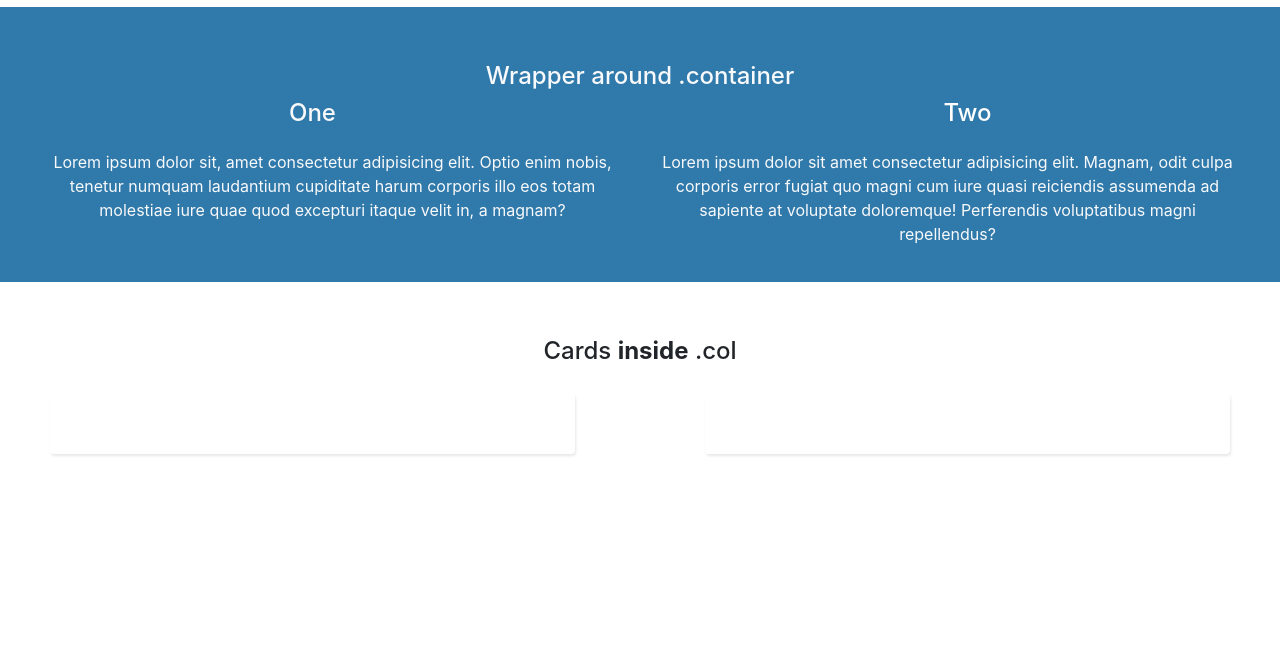
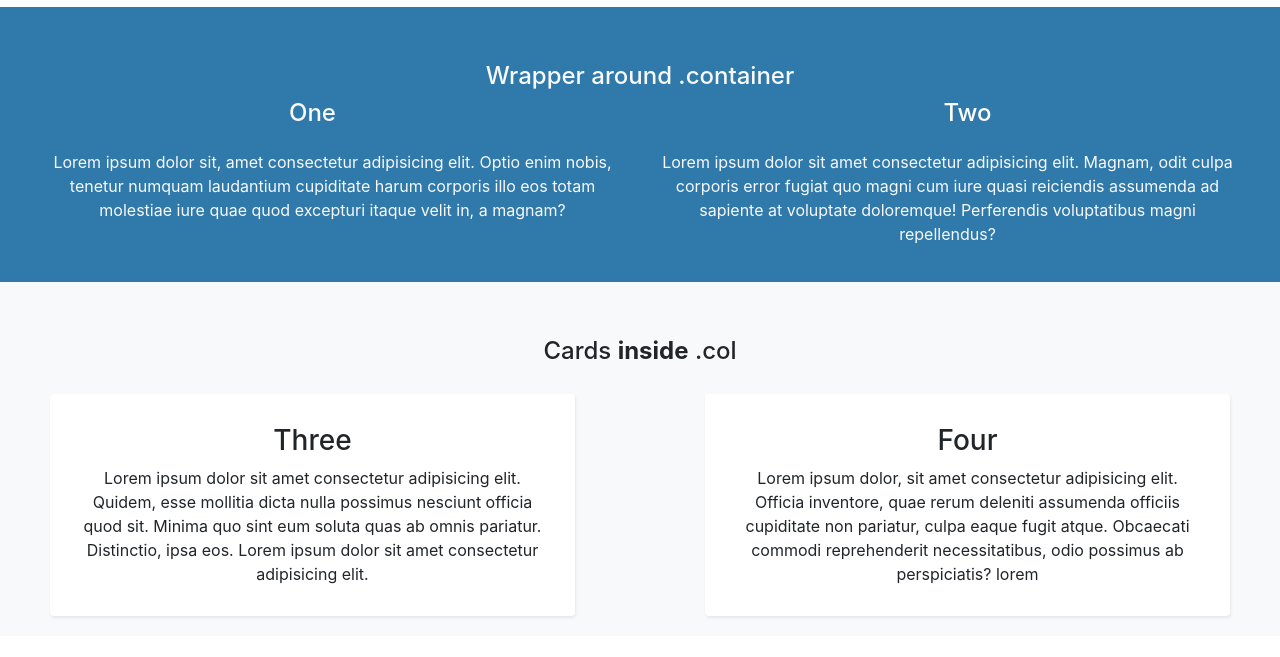
Before and after one commit to reedm26/gridtrick, a plain HTML site: page index.html in a window 1280 px wide. Shown: the part 121-778 px from the top of the page. Drawn offline with nearby package versions, Linux system fonts and the light colour scheme.

Commit message:
finished

```diff
--- a/index.html
+++ b/index.html
@@ -65,14 +65,21 @@
       </div>
       <!-- end of blue -->
       <div class="row">
-        <div class="col-12 text-center secondpad">
+        <div class="col-12 text-center bg-light secondpad">
           <h4>Cards <b>inside</b> .col</h4>
           <div class="row">
-            <div class="col-6">
-              <div class="card-white"></div>
+            <div class="col-6 bg-light">
+              <div class="card-white">
+                <h3>Three</h3>
+                <div>Lorem ipsum dolor sit amet consectetur adipisicing elit. Quidem, esse mollitia dicta nulla possimus nesciunt officia quod sit. Minima quo sint eum soluta quas ab omnis pariatur. Distinctio, ipsa eos. Lorem ipsum dolor sit amet consectetur adipisicing elit.</div>
+              </div>
+
             </div>
-            <div class="col-6">
-              <div class="card-white"></div>
+            <div class="col-6 bg-light">
+              <div class="card-white">
+                <h3>Four</h3>
+                <div>Lorem ipsum dolor, sit amet consectetur adipisicing elit. Officia inventore, quae rerum deleniti assumenda officiis cupiditate non pariatur, culpa eaque fugit atque. Obcaecati commodi reprehenderit necessitatibus, odio possimus ab perspiciatis? lorem</div>
+              </div>
           </div>
             </div>
           </div>
--- a/style.css
+++ b/style.css
@@ -24,4 +24,5 @@
   box-shadow: 1px 2px 3px #e7e7e7;
   border-radius: 4px;
   margin: 20px 50px;
+  align-items: baseline;
 }
```
